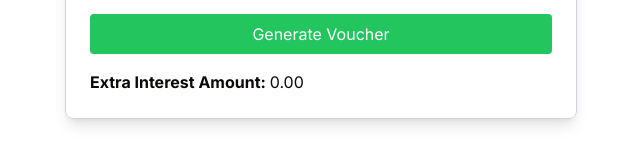
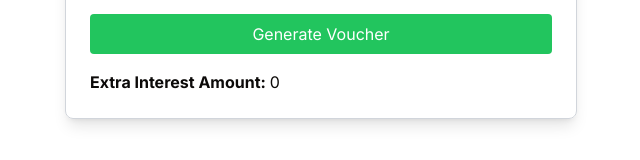
Before and after one commit to ratandigital/psb-report-25, a Next.js app: page /interest-calculator in a window 1280 px wide. Both pictures are taken after typing "2020-01-15", "2020-01-15" into the empty fields and a click on the button "Calculate". Shown: the part 529-689 px from the top of the page, without its empty margins (319-959 px from the left). Built offline with nearby package versions, Linux system fonts and the light colour scheme.

Commit message:
Update page.tsx

```diff
--- a/app/interest-calculator/page.tsx
+++ b/app/interest-calculator/page.tsx
@@ -152,7 +152,7 @@ const LoanForm = () => {
         {extraInterestAmount !== null && (
           <div className="mt-4">
             <strong>Extra Interest Amount: </strong>
-            {extraInterestAmount.toFixed(2)}
+            {extraInterestAmount.toFixed(0)}
           </div>
         )}
       </div>
```
